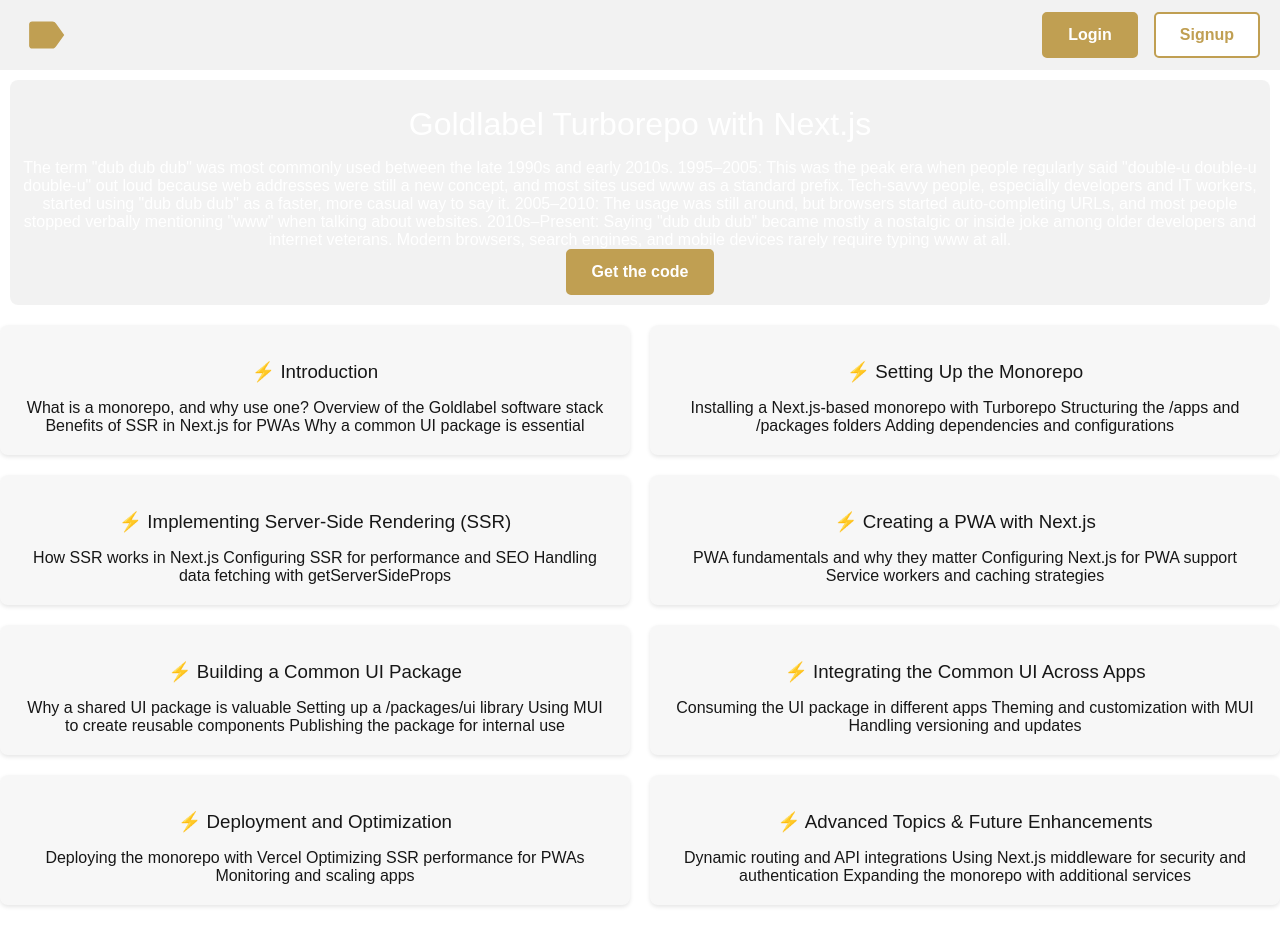
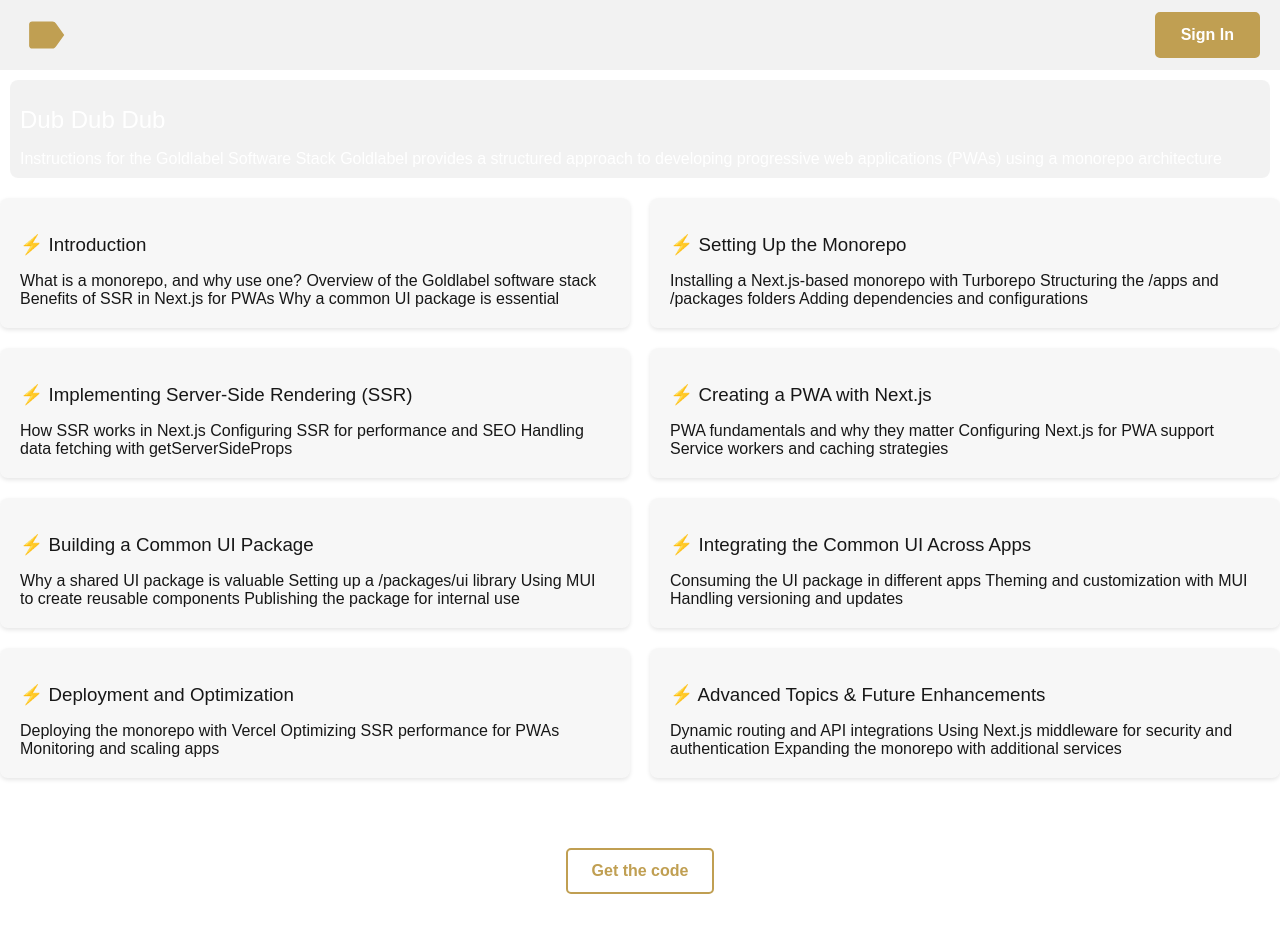
Before and after one commit to javascript-pro/dub-dub-dub, a Next.js app in the folder apps/web/: page / in a window 1280 px wide. Shown: the top 952 px of the page. After the commit the page ends 914 px from the top, so only its background shows below. Built offline with nearby package versions, Linux system fonts and the light colour scheme.

Commit message:
Ready for develop

```diff
--- a/apps/web/app/page.module.css
+++ b/apps/web/app/page.module.css
@@ -2,7 +2,7 @@
 .page {
   display: flex;
   flex-direction: column;
-  align-items: center;
+  align-items: flex-start; /* Align content to the left */
   min-height: 100vh;
   font-family: var(--font-family);
 }
@@ -23,6 +23,7 @@
   display: flex;
   align-items: center;
   justify-content: space-between;
+  text-align: left; /* Align header text to the left */
 }
 
 /* Dark Mode Adjustments */
@@ -54,6 +55,7 @@
 .logo {
   display: flex;
   align-items: center;
+  text-align: left;
 }
 
 /* Navigation */
@@ -71,12 +73,9 @@
 
 /* Hero Section */
 .hero {
-  text-align: center;
+  text-align: left; /* Align hero section text to the left */
   margin: 10px;
   padding: 10px;
-  /* background: rgba(255, 255, 255, 0.1);
-  border: 1px solid rgba(255, 255, 255, 0.25); */
-  /* border: 1px solid #C09F52; */
   color: white; /* Ensures good contrast */
   border-radius: 8px;
 }
@@ -84,9 +83,8 @@
 /* Call to Action */
 .cta {
   display: flex;
-  /* gap: 10px; */
-  justify-content: center;
-  /* margin-top: 2rem; */
+  justify-content: flex-end;
+  margin-top: 25px;
 }
 
 /* Feature Grid */
@@ -119,7 +117,7 @@
   border-radius: 8px;
   padding: 20px;
   box-shadow: 0 2px 4px rgba(0, 0, 0, 0.1);
-  text-align: center;
+  text-align: left; /* Align text inside feature boxes to the left */
   transition: all 0.2s ease-in-out;
   cursor: pointer;
 }
@@ -132,7 +130,7 @@
 /* Footer */
 .footer {
   width: 100%;
-  text-align: center;
+  text-align: center; /* Align footer text to the left */
   padding: 20px;
   background: var(--footer-background);
   margin-top: auto;
@@ -144,7 +142,7 @@
   padding: 0.75rem 1.5rem;
   font-size: 1rem;
   font-weight: bold;
-  text-align: center;
+  text-align: left; /* Align button text to the left */
   text-decoration: none;
   border-radius: 5px;
   transition: background 0.3s ease, transform 0.2s ease;
--- a/apps/web/app/page.tsx
+++ b/apps/web/app/page.tsx
@@ -1,6 +1,8 @@
 import styles from "./page.module.css";
 import Image from "next/image";
-import {Chapters} from "../ui/Chapters"
+import {Chapters} from "../ui/Chapters";
+
+import {Card} from "@repo/ui/card";
 
 export default function Home() {
 
@@ -24,36 +26,37 @@
 
         <nav className={styles.nav}>
           <a href="/login" className={`${styles.button} ${styles.primary}`}>
-            Login
+            Sign In
           </a>
-          <a href="/signup" className={`${styles.button} ${styles.secondary}`}>
+          {/* <a href="/signup" className={`${styles.button} ${styles.secondary}`}>
             Signup
-          </a>
+          </a> */}
         </nav>
       </header>
       <main>
 
         <div className={styles.hero}>
           <h1>
-            Goldlabel Turborepo with Next.js
+
           </h1>
-          <p>The term "dub dub dub" was most commonly used between the late 1990s and early 2010s.
 
-1995–2005: This was the peak era when people regularly said "double-u double-u double-u" out loud because web addresses were still a new concept, and most sites used www as a standard prefix. Tech-savvy people, especially developers and IT workers, started using "dub dub dub" as a faster, more casual way to say it.
+          <Card
+            href="/"
+            title="Dub Dub Dub"
+          >
+            Instructions for the Goldlabel Software Stack
+            Goldlabel provides a structured approach to developing progressive web applications (PWAs) using a monorepo architecture</Card>
 
-2005–2010: The usage was still around, but browsers started auto-completing URLs, and most people stopped verbally mentioning "www" when talking about websites.
 
-2010s–Present: Saying "dub dub dub" became mostly a nostalgic or inside joke among older developers and internet veterans. Modern browsers, search engines, and mobile devices rarely require typing www at all.</p>
-          <div className={styles.cta}>
-            <a
-              href="https://github.com/javascript-pro/dub-dub-dub"
-              className={`${styles.button} ${styles.primary}`}
-              target="_blank"
-              rel="noopener noreferrer"
-            >
-              Get the code
-            </a>
-          </div>
+            {/* <ul>
+              <li>Next.js  A React framework for building SSR (Server-Side Rendered) applications</li>
+              <li>Turborepo  A high-performance build system for managing monorepos efficiently</li>
+              <li>MUI (Material UI)  A UI component library for creating consistent, accessible designs</li>
+              <li>Vercel  The preferred deployment platform for Next.js applications.
+              By combining these technologies, we can build fast, scalable, and maintainable applications with minimal setup</li>
+            </ul> */}
+
+
         </div>
         <Chapters />
 
@@ -61,7 +64,13 @@
 
       {/* Footer */}
       <footer className={styles.footer}>
-        <small>by Goldlabel</small>
+          <a
+            href="https://github.com/javascript-pro/dub-dub-dub"
+            className={`${styles.button} ${styles.secondary}`}
+            target="_blank"
+            rel="noopener noreferrer">
+            Get the code
+          </a>
       </footer>
     </div>
   );
--- a/packages/ui/src/card.tsx
+++ b/packages/ui/src/card.tsx
@@ -19,7 +19,7 @@
       target="_blank"
     >
       <h2>
-        {title} <span>-&gt;</span>
+        {title}
       </h2>
       <p>{children}</p>
     </a>
```
